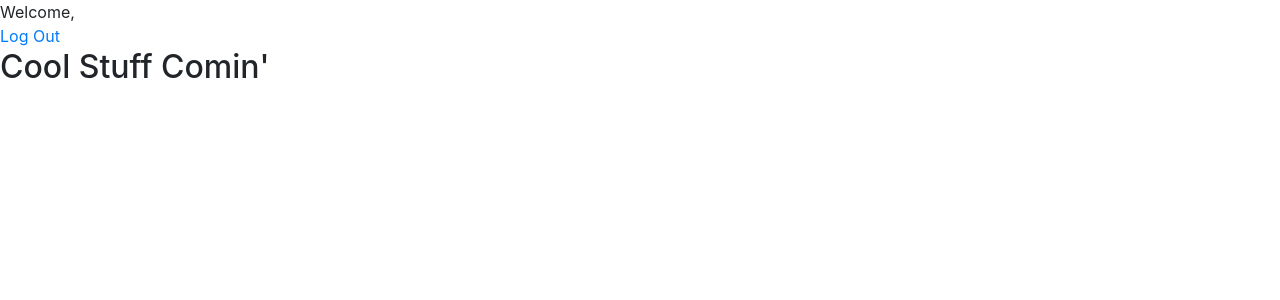
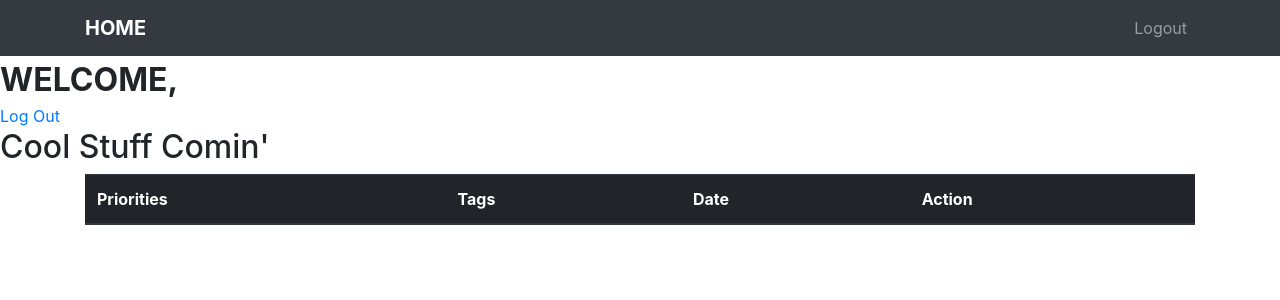
Before and after one commit to lhodina/do-it-to-it, a Flask app: page /dashboard in a window 1280 px wide. Shown: the top 300 px of the page. Run offline with Flask 3, Linux system fonts and the light colour scheme; the visitor is signed in with stand-in values (Sample User, id 1); data that the repository does not hold is empty.

Commit message:
Added navbar to dashboard

```diff
--- a/flask_app/templates/dashboard.html
+++ b/flask_app/templates/dashboard.html
@@ -9,8 +9,24 @@
     <title>Dashboard</title>
 </head>
 <body>
+    <nav class="navbar navbar-expand-sm navbar-dark bg-dark">
+        <div class="container">
+            <a class="navbar-brand" href="/dashboard" style="font-weight:bold">HOME</a>
+            <button class="navbar-toggler d-lg-none" type="button" data-toggle="collapse" data-target="#collapsibleNavId"
+            aria-controls="collapsibleNavId" aria-expanded="false" aria-label="Toggle navigation">
+                <span class="navbar-toggler-icon"></span>
+            </button>
+            <div class="collapse navbar-collapse" id="collapsibleNavId">
+            <ul class="navbar-nav ml-auto mt-2 mt-lg-0">
+                <li class="nav-item">
+                    <a class="nav-link" href="/logout">Logout</a>
+                </li>
+            </ul>
+            </div>
+        </div>
+    </nav>
     <div class="header">
-        <span class="welcome-message">Welcome, {{ session['current_user']['first_name'] }}</span>
+        <span class="welcome-message text-uppercase" style ="font-size: xx-large; font-weight: bold;">Welcome, {{ session['current_user']['first_name'] }}</span>
         <div class="header-links">
             <a href="/logout">Log Out</a>
         </div>
@@ -18,4 +34,16 @@
     <div class="outer-container">
         <h2>Cool Stuff Comin'</h2>
     </div>
+    <div class="container">
+        <table class="table table-hover col dashboard-style table-dark">
+            <thead>
+                <tr>
+                    <th>Priorities</th>
+                    <th>Tags</th>
+                    <th>Date</th>
+                    <th>Action</th>
+                </tr>
+            </thead>
+    </div>
+
 </body>
```
